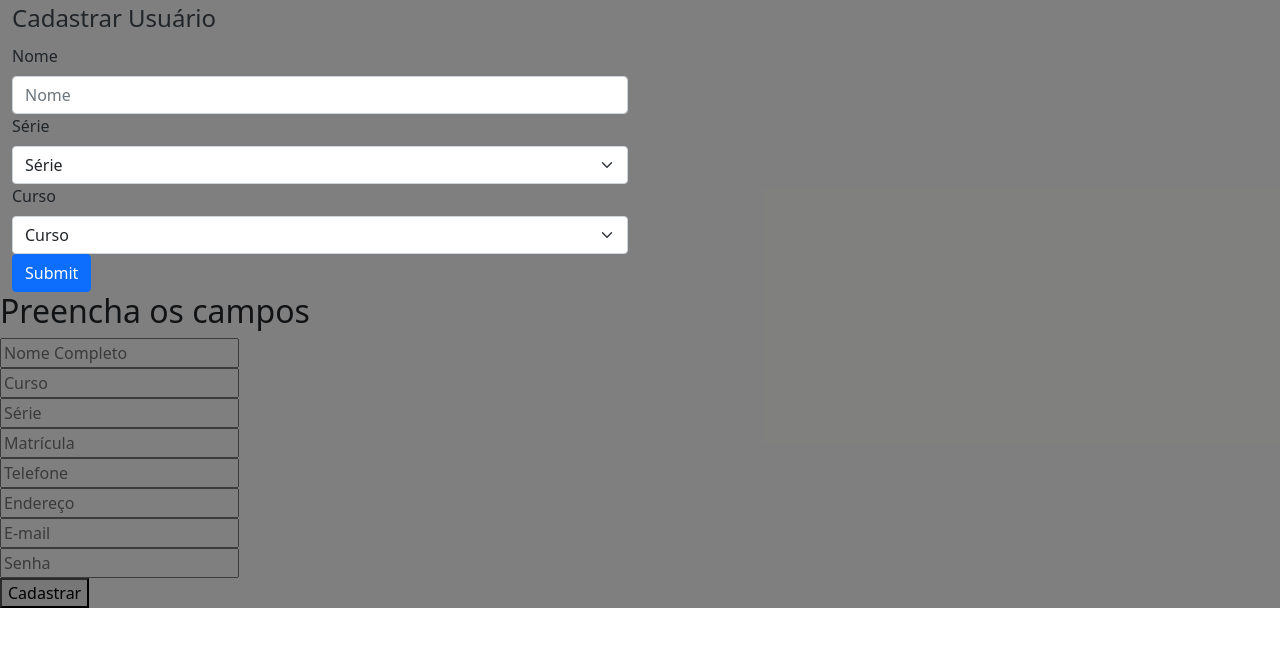
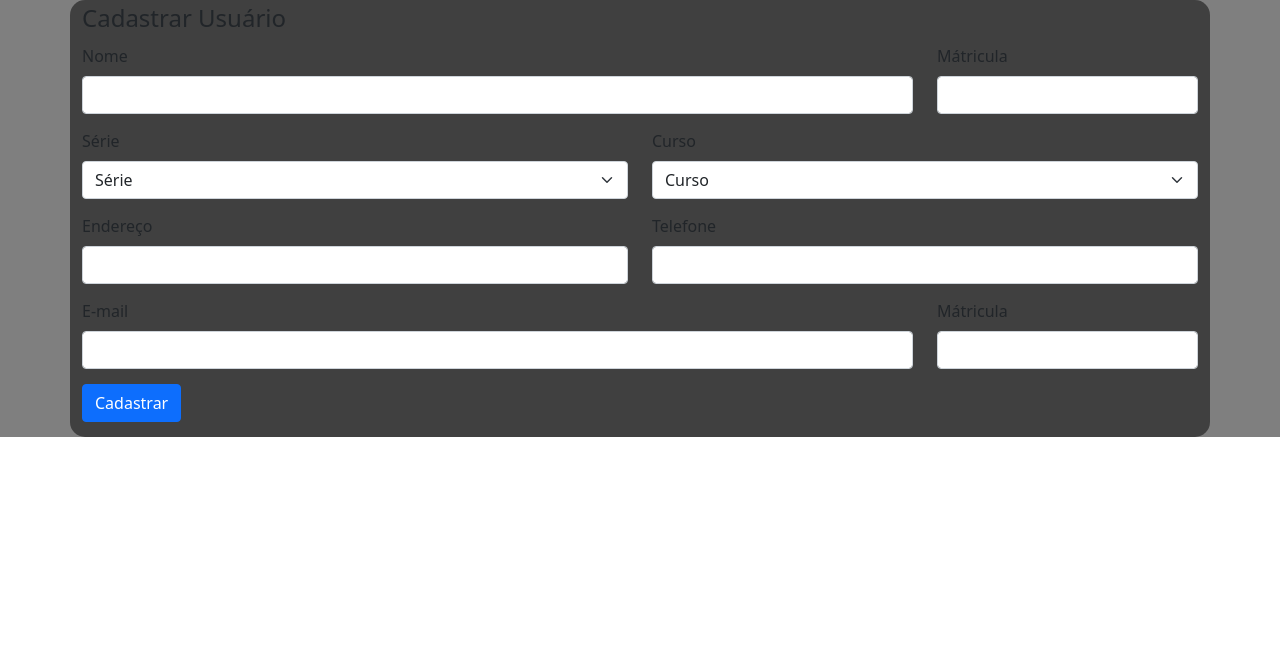
Before and after one commit to PabloKauan-TI/OnLibrary, a PHP site: page /cad_aluno.html in a window 1280 px wide. Shown: the part 66-713 px from the top of the page. Run offline with PHP 8.4, Linux system fonts and the light colour scheme.

Commit message:
cad user finished

```diff
--- a/assets/css/cadastros.css
+++ b/assets/css/cadastros.css
@@ -37,5 +37,13 @@ body::before{
 .form{
     position: relative;
     z-index: 100;
-    width: 50%;
 }
+
+.container{
+    background-color: rgba(0, 0, 0, 0.493);
+    border-radius: 15px;
+}
+
+.row{
+    padding-bottom: 15px;
+}
--- a/cad_aluno.html
+++ b/cad_aluno.html
@@ -68,15 +68,19 @@
     <div class="form">
         <div class="container">
             <fieldset>
-            <div class="row-1">
                 <legend>Cadastrar Usuário</legend>
-                <div class="mb-6">
+                <div class="row">
+                    <div class="col-9">
                         <label for="nome_aluno" class="form-label">Nome</label>
-                    <input type="text" id="nome_aluno" class="form-control" placeholder="Nome">
+                        <input type="text" id="nome_aluno" class="form-control" placeholder="">
+                    </div>
+                    <div class="col-3">
+                        <label for="matricula_aluno" class="form-label">Mátricula</label>
+                        <input type="text" id="matricula_aluno" class="form-control" placeholder="">
                     </div>
                 </div>
-            <div class="row-2">
-                <div class="col-mb-6">
+                <div class="row">
+                    <div class="col">
                         <label for="serie_aluno" class="form-label">Série</label>
                         <select id="serie_aluno" class="form-select">
                             <option selected>Série</option>
@@ -85,9 +89,7 @@
                             <option value="3º">3º</option>
                         </select>
                     </div>
-            </div>
-            <div class="row-2">
-                <div class="col-mb-3">
+                    <div class="col">
                         <label for="curso_aluno" class="form-label">Curso</label>
                         <select id="curso_aluno" class="form-select">
                             <option selected>Curso</option>
@@ -98,40 +100,32 @@
                         </select>
                     </div>
                 </div>
-                <button type="submit" class="btn btn-primary">Submit</button>
-            </fieldset>
+                <div class="row">
+                    <div class="col">
+                        <label for="endereco_aluno" class="form-label">Endereço</label>
+                        <input type="text" id="endereco_aluno" class="form-control" placeholder="">
+                    </div>
+                    <div class="col">
+                        <label for="telefone_aluno" class="form-label">Telefone</label>
+                        <input type="text" id="telefone_aluno" class="form-control" placeholder="">
                     </div>
                 </div>
-    <div class="form_body">
-        <div>
-            <h2>Preencha os campos</h2>
-            <div class="input_box">
-                <input type="text" id="nome_aluno" placeholder="Nome Completo">
+                <div class="row">
+                    <div class="col-9">
+                        <label for="email_aluno" class="form-label">E-mail</label>
+                        <input type="email" id="email_aluno" class="form-control" placeholder="">
                     </div>
-            <div class="input_box">
-                <input type="text" id="curso_aluno" placeholder="Curso">
+                    <div class="col-3">
+                        <label for="senha_aluno" class="form-label">Mátricula</label>
+                        <input type="password" id="senha_aluno" class="form-control" placeholder="">
                     </div>
-            <div class="input_box">
-                <input type="text" id="serie_aluno" placeholder="Série">
                 </div>
-            <div class="input_box">
-                <input type="text" id="matricula_aluno" placeholder="Matrícula">
+                <div class="row">
+                    <div class="col-md-10">
+                        <button type="submit" class="btn btn-primary">Cadastrar</button>
                     </div>
-            <div class="input_box">
-                <input type="text" id="telefone_aluno" placeholder="Telefone">
                 </div>
-            <div class="input_box">
-                <input type="text" id="endereco_aluno" placeholder="Endereço">
-            </div>
-            <div class="input_box">
-                <input type="text" id="email_aluno" placeholder="E-mail">
-            </div>
-            <div class="input_box">
-                <input type="password" id="senha_aluno" placeholder="Senha">
-            </div>
-            <div>
-                <button type="submit" onclick="cadaluno()">Cadastrar</button>
-            </div>
+            </fieldset>
         </div>
     </div>
 
```
Lines whose indentation alone changed are shown as unchanged.
